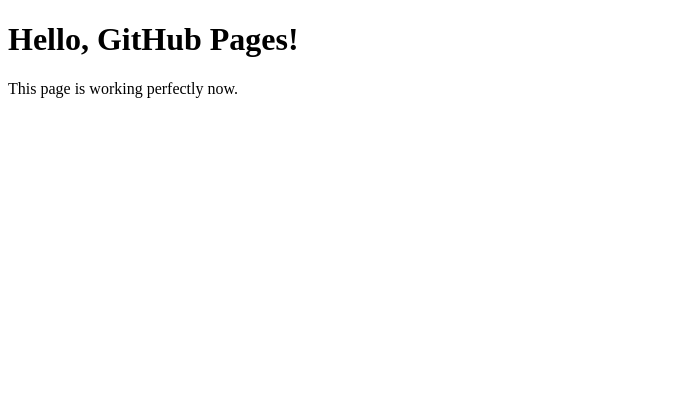
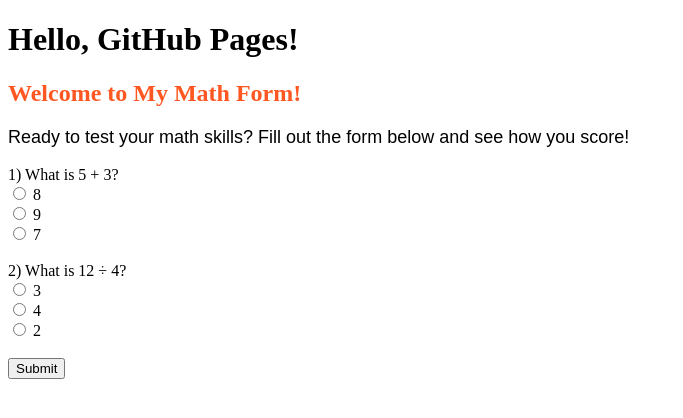
Before and after one commit to Lincoln332/math-form-link, a plain HTML site: page index.html in a window 1280 px wide. Shown: the whole page, without its empty margins (0-683 px from the left). Drawn offline with Linux system fonts and the light colour scheme.

Commit message:
Update index.html
Add math quiz form to index.html

```diff
--- a/index.html
+++ b/index.html
@@ -2,10 +2,63 @@
 <html lang="en">
 <head>
   <meta charset="UTF-8" />
-  <title>My Simple Page</title>
+  <meta name="viewport" content="width=device-width, initial-scale=1" />
+  <title>Math Form Link</title>
 </head>
 <body>
   <h1>Hello, GitHub Pages!</h1>
-  <p>This page is working perfectly now.</p>
+
+  <h2 style="color: #FF5722;">Welcome to My Math Form!</h2>
+  <p style="font-size: 18px; font-family: Arial, sans-serif;">
+    Ready to test your math skills? Fill out the form below and see how you score!
+  </p>
+
+  <form id="mathQuiz">
+    <label for="q1">1) What is 5 + 3?</label><br />
+    <input type="radio" id="q1a1" name="q1" value="8" />
+    <label for="q1a1">8</label><br />
+    <input type="radio" id="q1a2" name="q1" value="9" />
+    <label for="q1a2">9</label><br />
+    <input type="radio" id="q1a3" name="q1" value="7" />
+    <label for="q1a3">7</label><br /><br />
+
+    <label for="q2">2) What is 12 ÷ 4?</label><br />
+    <input type="radio" id="q2a1" name="q2" value="3" />
+    <label for="q2a1">3</label><br />
+    <input type="radio" id="q2a2" name="q2" value="4" />
+    <label for="q2a2">4</label><br />
+    <input type="radio" id="q2a3" name="q2" value="2" />
+    <label for="q2a3">2</label><br /><br />
+
+    <button type="button" onclick="checkAnswers()">Submit</button>
+  </form>
+
+  <p id="result" style="font-weight: bold; margin-top: 15px;"></p>
+
+  <script>
+  function checkAnswers() {
+    const answers = {
+      q1: "8",
+      q2: "3"
+    };
+    let score = 0;
+    const total = Object.keys(answers).length;
+
+    for (let q in answers) {
+      const selected = document.querySelector(`input[name="${q}"]:checked`);
+      if (selected && selected.value === answers[q]) {
+        score++;
+      }
+    }
+
+    const result = document.getElementById("result");
+    result.textContent = `You got ${score} out of ${total} correct!`;
+    if(score === total){
+      result.style.color = "green";
+    } else {
+      result.style.color = "red";
+    }
+  }
+  </script>
 </body>
 </html>
```
